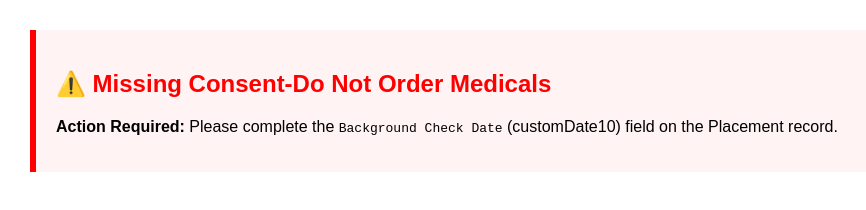
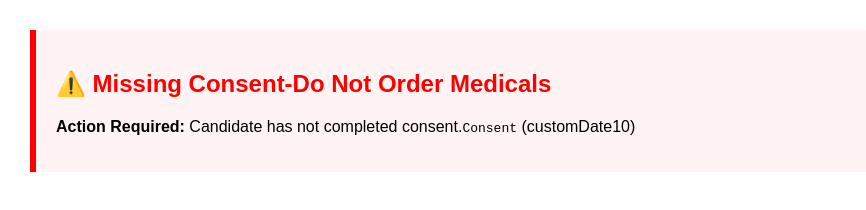
Before and after one commit to emccarthyKC/Consents-Complete, a plain HTML site: page index.html in a window 1280 px wide. Shown: the whole page, without its empty margins (0-866 px from the left). Drawn offline with Linux system fonts and the light colour scheme.

Commit message:
Update index.html

```diff
--- a/index.html
+++ b/index.html
@@ -24,7 +24,7 @@
 <body style="font-family: sans-serif; margin: 30px;">
   <div id="warning" style="display:none; background-color:#fff3f3; padding:20px; border-left:6px solid red;">
     <h2 style="color:red;">⚠️ Missing Consent-Do Not Order Medicals</h2>
-    <p><strong>Action Required:</strong> Please complete the <code>Background Check Date</code> (customDate10) field on the Placement record.</p>
+    <p><strong>Action Required:</strong> Candidate has not completed consent.<code>Consent</code> (customDate10) </p>
   </div>
 
   <div id="ok" style="display:none; background-color:#f3fff3; padding:20px; border-left:6px solid green;">
```
